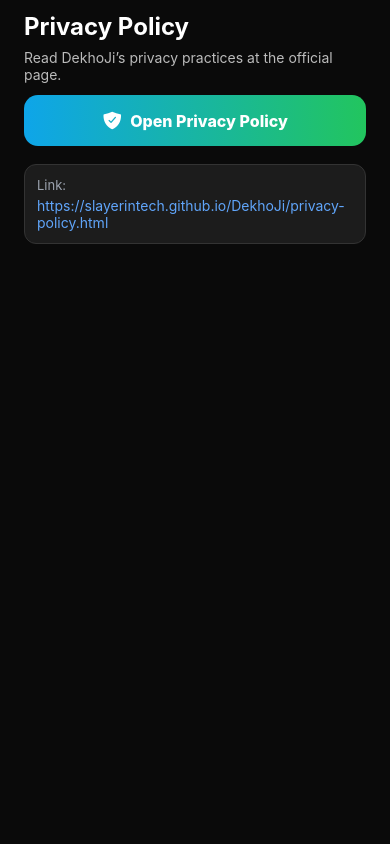
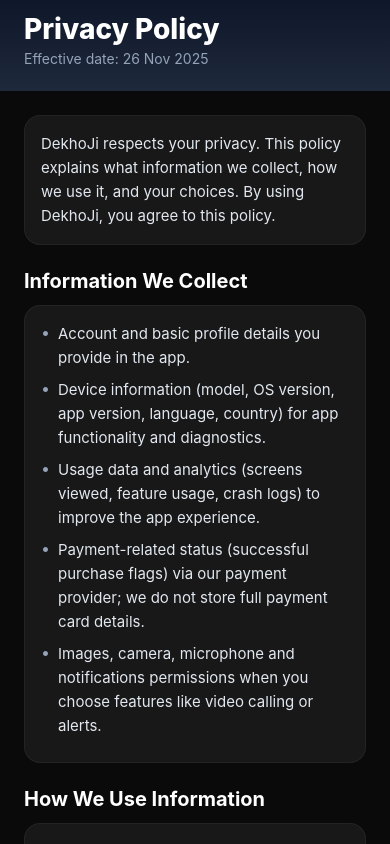
Before and after one commit to slayerintech/DekhoJi, a React Native app: screen /Privacy in a window 390 px wide. Built offline with nearby package versions, Linux system fonts and the light colour scheme.

Commit message:
- last unknow changes

```diff
--- a/app.json
+++ b/app.json
@@ -3,7 +3,7 @@
     "name": "DekhoJi",
     "slug": "DekhoJi",
     "scheme": "dekhoji",
-    "version": "1.0.5",
+    "version": "1.0.6",
     "orientation": "portrait",
     "icon": "./assets/icon.png",
     "userInterfaceStyle": "light",
@@ -24,7 +24,7 @@
       "googleServicesFile": "./google-services.json",
       "edgeToEdgeEnabled": true,
       "package": "com.slayer.dekhoji",
-      "versionCode": 9,
+      "versionCode": 10,
       "permissions": [
         "CAMERA",
         "RECORD_AUDIO",
--- a/src/screens/AgeGateScreen.js
+++ b/src/screens/AgeGateScreen.js
@@ -13,7 +13,12 @@
       </LinearGradient>
       <View style={{ padding: 24, flex: 1, justifyContent: 'center' }}>
         <Text style={{ color: '#fff', fontSize: 20, fontWeight: '700', marginBottom: 12 }}>Age Confirmation</Text>
-        <Text style={{ color: '#bbb', marginBottom: 20 }}>You must be at least 18 years old to use this app. By continuing you confirm you are 18+ and agree to the Terms and Privacy Policy.</Text>
+        <Text style={{ color: '#bbb', marginBottom: 20 }}>
+          You must be at least 18 years old to use this app. By continuing you confirm you are 18+ and agree to the
+          <Text style={{ color: '#e91e63', fontWeight: 'bold' }} onPress={() => navigation.navigate('Terms')}> Terms </Text>
+          and
+          <Text style={{ color: '#e91e63', fontWeight: 'bold' }} onPress={() => navigation.navigate('Privacy')}> Privacy Policy</Text>.
+        </Text>
         <Pressable onPress={() => setAccepted((v) => !v)} style={{ backgroundColor: accepted ? '#22c55e' : '#1c1c1c', borderColor: accepted ? '#22c55e' : '#333', borderWidth: 1, paddingVertical: 14, borderRadius: 12, alignItems: 'center' }}>
           <Text style={{ color: '#fff', fontWeight: '700' }}>{accepted ? 'I confirm I am 18+' : 'Tap to confirm 18+'}</Text>
         </Pressable>
--- a/src/screens/LoginScreen.js
+++ b/src/screens/LoginScreen.js
@@ -221,7 +221,7 @@
               </Text>
 
               <Text style={styles.terms}>
-                By continuing you agree to our <Text style={styles.link} onPress={() => navigation.navigate('Terms')}>Terms and Conditions</Text>
+                By continuing you agree to our <Text style={styles.link} onPress={() => navigation.navigate('Terms')}>Terms</Text> and <Text style={styles.link} onPress={() => navigation.navigate('Privacy')}>Privacy Policy</Text>
               </Text>
             </View>
 
--- a/src/screens/PrivacyPolicyScreen.js
+++ b/src/screens/PrivacyPolicyScreen.js
@@ -1,50 +1,137 @@
 import React from 'react';
 import { SafeAreaView, useSafeAreaInsets } from 'react-native-safe-area-context';
-import { View, Text, Pressable, Alert, Linking } from 'react-native';
+import { View, Text, ScrollView, StyleSheet, Pressable, Linking } from 'react-native';
 import { LinearGradient } from 'expo-linear-gradient';
 import { Ionicons } from '@expo/vector-icons';
-import * as WebBrowser from 'expo-web-browser';
 
-const POLICY_URL = 'https://slayerintech.github.io/DekhoJi/privacy-policy.html';
+const ONLINE_URL = 'https://slayerintech.github.io/DekhoJi/docs/privacy-policy.html';
 
 export default function PrivacyPolicyScreen({ navigation }) {
   const insets = useSafeAreaInsets();
 
-  const openPolicy = async () => {
-    try {
-      const result = await WebBrowser.openBrowserAsync(POLICY_URL);
-      if (result?.type === 'cancel' || result?.type === 'dismiss') {
-        // user closed; nothing else
-      }
-    } catch (e) {
-      try {
-        await Linking.openURL(POLICY_URL);
-      } catch {
-        Alert.alert('Unable to open', 'Please copy and open this link in your browser:\n' + POLICY_URL);
-      }
-    }
+  const openOnline = () => {
+    Linking.openURL(ONLINE_URL).catch(() => {});
   };
 
   return (
     <SafeAreaView style={{ flex: 1, backgroundColor: '#0a0a0a' }}>
-      <View style={{ paddingTop: insets.top + 12, paddingHorizontal: 24, paddingBottom: 12 }}>
-        <Text style={{ color: '#fff', fontSize: 24, fontWeight: '700' }}>Privacy Policy</Text>
-        <Text style={{ color: '#bbb', marginTop: 8 }}>Read DekhoJi’s privacy practices at the official page.</Text>
-      </View>
+      <LinearGradient
+        colors={['#0f172a', '#1e293b']}
+        style={{ paddingHorizontal: 24, paddingTop: insets.top + 12, paddingBottom: 24 }}
+      >
+        <Text style={{ color: '#fff', fontSize: 28, fontWeight: '800' }}>Privacy Policy</Text>
+        <Text style={{ color: '#94a3b8', marginTop: 4, fontSize: 14 }}>Effective date: 26 Nov 2025</Text>
+      </LinearGradient>
 
-      <View style={{ paddingHorizontal: 24 }}>
-        <Pressable onPress={openPolicy}>
-          <LinearGradient colors={['#0ea5e9', '#22c55e']} start={{ x: 0, y: 0 }} end={{ x: 1, y: 0 }} style={{ borderRadius: 14, paddingVertical: 14, alignItems: 'center', flexDirection: 'row', justifyContent: 'center' }}>
-            <Ionicons name="shield-checkmark" size={20} color="#fff" style={{ marginRight: 8 }} />
-            <Text style={{ color: '#fff', fontSize: 16, fontWeight: '800' }}>Open Privacy Policy</Text>
-          </LinearGradient>
+      <ScrollView contentContainerStyle={{ padding: 24, paddingBottom: 40 }}>
+        <View style={styles.card}>
+          <Text style={styles.text}>
+            DekhoJi respects your privacy. This policy explains what information we collect, how we use it, and your choices. By using DekhoJi, you agree to this policy.
+          </Text>
+        </View>
+
+        <Text style={styles.h2}>Information We Collect</Text>
+        <View style={styles.card}>
+          <BulletItem text="Account and basic profile details you provide in the app." />
+          <BulletItem text="Device information (model, OS version, app version, language, country) for app functionality and diagnostics." />
+          <BulletItem text="Usage data and analytics (screens viewed, feature usage, crash logs) to improve the app experience." />
+          <BulletItem text="Payment-related status (successful purchase flags) via our payment provider; we do not store full payment card details." />
+          <BulletItem text="Images, camera, microphone and notifications permissions when you choose features like video calling or alerts." />
+        </View>
+
+        <Text style={styles.h2}>How We Use Information</Text>
+        <View style={styles.card}>
+          <BulletItem text="To operate core features like chat, live rooms, and video call banners." />
+          <BulletItem text="To personalize content (e.g., rotating profiles and message suggestions) and improve UI/UX." />
+          <BulletItem text="To maintain security, prevent abuse, and debug issues." />
+          <BulletItem text="To process purchases and provide customer support." />
+        </View>
+
+        <Text style={styles.h2}>Data Sharing</Text>
+        <View style={styles.card}>
+          <BulletItem text="Service providers: analytics, crash reporting, and payment processing to operate the app." />
+          <BulletItem text="Legal compliance: we may disclose information when required by law or to protect rights and safety." />
+          <BulletItem text="We do not sell your personal data." />
+        </View>
+
+        <Text style={styles.h2}>Retention & Security</Text>
+        <View style={styles.card}>
+          <BulletItem text="We retain data only for as long as needed for the purposes above." />
+          <BulletItem text="We use reasonable technical and organizational measures to protect information." />
+        </View>
+
+        <Text style={styles.h2}>Your Choices</Text>
+        <View style={styles.card}>
+          <BulletItem text="You can manage permissions (camera, microphone, notifications) in your device settings." />
+          <BulletItem text="You can request deletion of your account data via in‑app support." />
+          <BulletItem text="Opt‑out of non‑essential analytics where applicable." />
+        </View>
+
+        <Text style={styles.h2}>Children’s Privacy</Text>
+        <View style={styles.card}>
+          <Text style={styles.text}>
+            DekhoJi is not intended for children under the age of 13. We do not knowingly collect personal information from children.
+          </Text>
+        </View>
+
+        <Text style={styles.h2}>International Transfers</Text>
+        <View style={styles.card}>
+          <Text style={styles.text}>
+            Your information may be processed in countries other than your own. We take steps to ensure appropriate safeguards are in place.
+          </Text>
+        </View>
+
+        <Text style={styles.h2}>Updates to This Policy</Text>
+        <View style={styles.card}>
+          <Text style={styles.text}>
+            We may update this policy from time to time. Continued use of the app after changes means you accept the updated policy.
+          </Text>
+        </View>
+
+        <Text style={styles.h2}>Contact</Text>
+        <View style={styles.card}>
+          <Text style={styles.text}>
+            For privacy questions or requests, contact us via the in‑app support section.
+          </Text>
+        </View>
+
+        <Pressable onPress={openOnline} style={{ marginTop: 32, alignItems: 'center' }}>
+            <Text style={{ color: '#0ea5e9', fontSize: 14, textDecorationLine: 'underline' }}>View Online Version</Text>
         </Pressable>
 
-        <View style={{ marginTop: 18, backgroundColor: '#1c1c1c', borderRadius: 12, padding: 12, borderWidth: 1, borderColor: '#333' }}>
-          <Text style={{ color: '#9ca3af', fontSize: 13 }}>Link:</Text>
-          <Text selectable style={{ color: '#60a5fa', marginTop: 4 }}>{POLICY_URL}</Text>
-        </View>
-      </View>
+        <Text style={{ textAlign: 'center', color: '#64748b', marginTop: 16, fontSize: 12 }}>
+          © 2025 DekhoJi
+        </Text>
+      </ScrollView>
     </SafeAreaView>
   );
 }
+
+const BulletItem = ({ text }) => (
+  <View style={{ flexDirection: 'row', marginBottom: 8 }}>
+    <Text style={{ color: '#94a3b8', marginRight: 8, fontSize: 16 }}>•</Text>
+    <Text style={styles.text}>{text}</Text>
+  </View>
+);
+
+const styles = StyleSheet.create({
+  h2: {
+    color: '#fff',
+    fontSize: 20,
+    fontWeight: '700',
+    marginTop: 24,
+    marginBottom: 12,
+  },
+  card: {
+    backgroundColor: 'rgba(255,255,255,0.06)',
+    borderRadius: 16,
+    padding: 16,
+    borderWidth: 1,
+    borderColor: 'rgba(255,255,255,0.05)',
+  },
+  text: {
+    color: '#e2e8f0',
+    fontSize: 15,
+    lineHeight: 24,
+  },
+});
```
